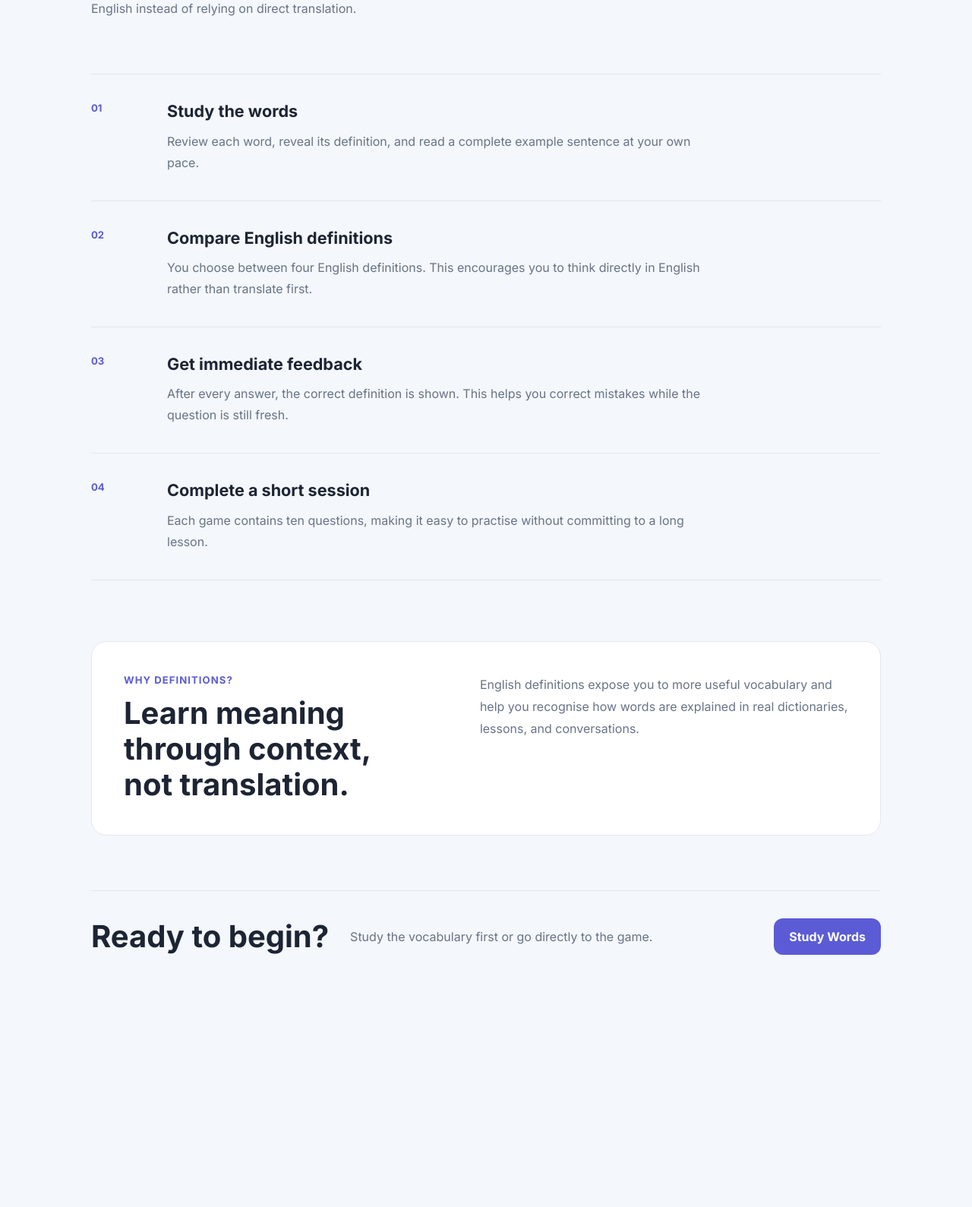
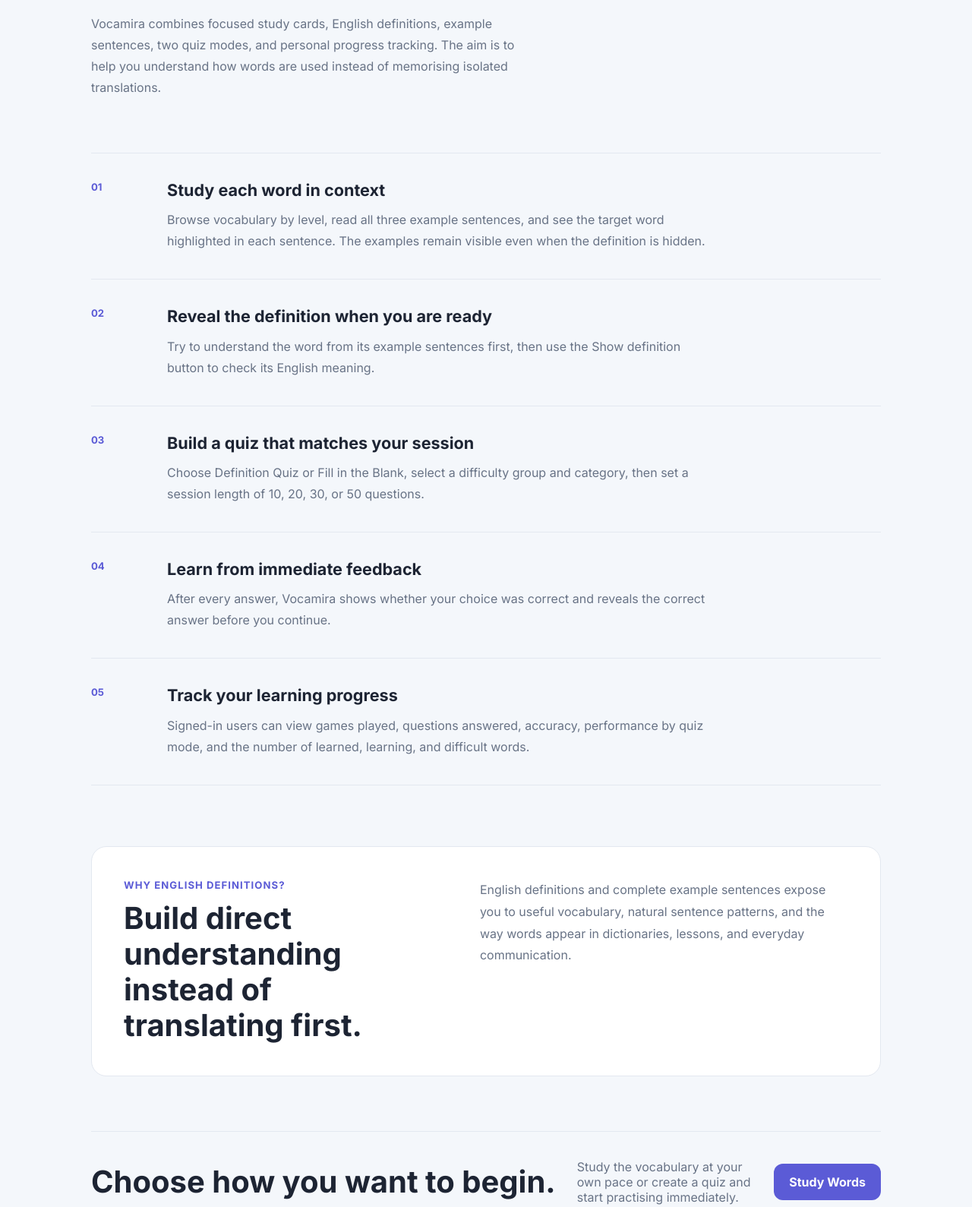
Before and after one commit to IamYunusEmreOzgel/Vocamira, a plain HTML site: page Pages/how-it-works.html in a window 1280 px wide. Shown: the part 603-2192 px from the top of the page at 76% size. Before the commit the page ends 1916 px from the top, so only its background shows below. Drawn offline with nearby package versions, Linux system fonts and the light colour scheme.

Commit message:
Update How It Works page for current features

```diff
--- a/Pages/how-it-works.html
+++ b/Pages/how-it-works.html
@@ -3,7 +3,7 @@
 <head>
   <meta charset="UTF-8">
   <meta name="viewport" content="width=device-width, initial-scale=1.0">
-  <meta name="description" content="Learn how Vocamira helps you build English vocabulary through focused practice and feedback.">
+  <meta name="description" content="Learn how Vocamira helps you study English vocabulary, practise with quizzes, and track your progress.">
   <title>How It Works | Vocamira</title>
   <link rel="icon" href="../assets/images/favicon.svg" type="image/svg+xml">
   <link rel="preconnect" href="https://fonts.googleapis.com">
@@ -35,9 +35,9 @@
 
     <section class="page-intro">
       <p class="eyebrow">How it works</p>
-      <h1>A focused way to understand and remember English words.</h1>
+      <h1>Study vocabulary, practise it in context, and follow your progress.</h1>
       <p class="intro-text">
-        Vocamira teaches vocabulary through English definitions, short quizzes, and immediate feedback. The goal is to help you understand each word in English instead of relying on direct translation.
+        Vocamira combines focused study cards, English definitions, example sentences, two quiz modes, and personal progress tracking. The aim is to help you understand how words are used instead of memorising isolated translations.
       </p>
     </section>
 
@@ -45,49 +45,57 @@
       <article class="process-item">
         <span class="process-number">01</span>
         <div>
-          <h2>Study the words</h2>
-          <p>Review each word, reveal its definition, and read a complete example sentence at your own pace.</p>
+          <h2>Study each word in context</h2>
+          <p>Browse vocabulary by level, read all three example sentences, and see the target word highlighted in each sentence. The examples remain visible even when the definition is hidden.</p>
         </div>
       </article>
 
       <article class="process-item">
         <span class="process-number">02</span>
         <div>
-          <h2>Compare English definitions</h2>
-          <p>You choose between four English definitions. This encourages you to think directly in English rather than translate first.</p>
+          <h2>Reveal the definition when you are ready</h2>
+          <p>Try to understand the word from its example sentences first, then use the Show definition button to check its English meaning.</p>
         </div>
       </article>
 
       <article class="process-item">
         <span class="process-number">03</span>
         <div>
-          <h2>Get immediate feedback</h2>
-          <p>After every answer, the correct definition is shown. This helps you correct mistakes while the question is still fresh.</p>
+          <h2>Build a quiz that matches your session</h2>
+          <p>Choose Definition Quiz or Fill in the Blank, select a difficulty group and category, then set a session length of 10, 20, 30, or 50 questions.</p>
         </div>
       </article>
 
       <article class="process-item">
         <span class="process-number">04</span>
         <div>
-          <h2>Complete a short session</h2>
-          <p>Each game contains ten questions, making it easy to practise without committing to a long lesson.</p>
+          <h2>Learn from immediate feedback</h2>
+          <p>After every answer, Vocamira shows whether your choice was correct and reveals the correct answer before you continue.</p>
+        </div>
+      </article>
+
+      <article class="process-item">
+        <span class="process-number">05</span>
+        <div>
+          <h2>Track your learning progress</h2>
+          <p>Signed-in users can view games played, questions answered, accuracy, performance by quiz mode, and the number of learned, learning, and difficult words.</p>
         </div>
       </article>
     </section>
 
     <section class="learning-note">
       <div>
-        <p class="eyebrow">Why definitions?</p>
-        <h2>Learn meaning through context, not translation.</h2>
+        <p class="eyebrow">Why English definitions?</p>
+        <h2>Build direct understanding instead of translating first.</h2>
       </div>
       <p>
-        English definitions expose you to more useful vocabulary and help you recognise how words are explained in real dictionaries, lessons, and conversations.
+        English definitions and complete example sentences expose you to useful vocabulary, natural sentence patterns, and the way words appear in dictionaries, lessons, and everyday communication.
       </p>
     </section>
 
     <section class="page-cta">
-      <h2>Ready to begin?</h2>
-      <p>Study the vocabulary first or go directly to the game.</p>
+      <h2>Choose how you want to begin.</h2>
+      <p>Study the vocabulary at your own pace or create a quiz and start practising immediately.</p>
       <a class="primary-link" href="study.html">Study Words</a>
     </section>
   </main>
```
